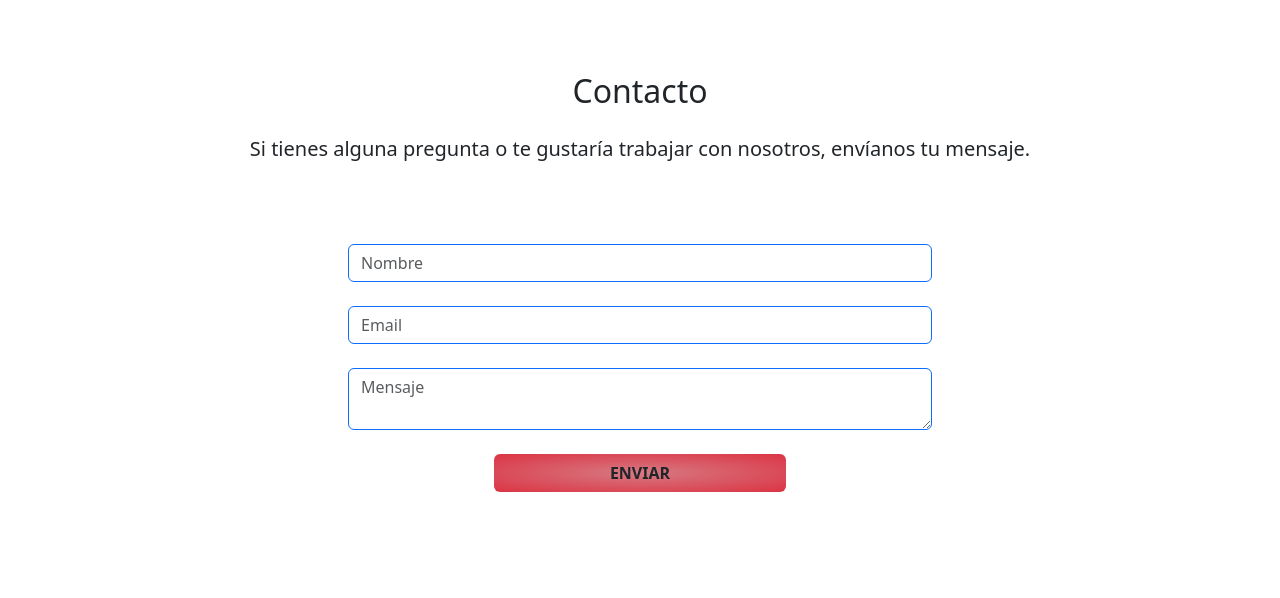
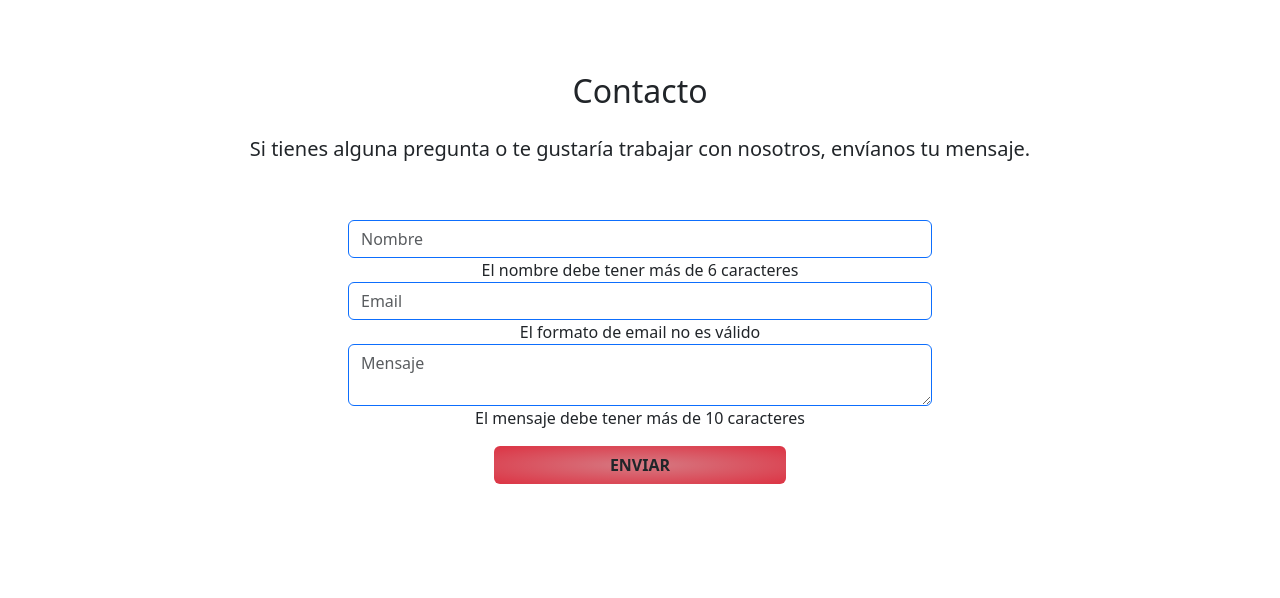
Before and after one commit to RamirezJM/weather-frontend-m4, a website: page index.html in a window 1280 px wide. Shown: the part 3111-3709 px from the top of the page. Drawn offline with nearby package versions, Linux system fonts and the light colour scheme.

Commit message:
refactor: modificar <form> para validación

```diff
--- a/index.html
+++ b/index.html
@@ -191,11 +191,20 @@
           con nosotros,
           envíanos tu mensaje.</p>
         <div class="contacto__form w-100 mx-auto">
-          <form class="my-5 p-2 rounded-2">
-            <input type="text" placeholder="Nombre" class="form-control border-primary w-100 my-4">
-            <input type="text" placeholder="Email" class=" form-control border-primary w-100 my-4">
-            <textarea placeholder="Mensaje" class="form-control border-primary w-100 my-4"></textarea>
-            <button class="btn form__btn form__btn--lg text-uppercase fw-semibold d-block mx-auto">Enviar</button>
+          <form class="my-5 p-2 rounded-2 needs-validation" novalidate>
+
+            <input type="text" placeholder="Nombre" class="form-control border-primary w-100 my-3" required
+              aria-describedby="nombre" aria-label="nombre" minlength="6">
+            <div class="invalid-feedback text-center" id="nombre">El nombre debe tener más de 6 caracteres</div>
+
+            <input type="email" placeholder="Email" class=" form-control border-primary w-100 my-3" required
+              aria-describedby="email" aria-label="email">
+            <div class="invalid-feedback text-center" id="email">El formato de email no es válido</div>
+
+            <textarea placeholder="Mensaje" class="form-control border-primary w-100 my-3" required
+              aria-describedby="mensaje" aria-label="mensaje" minlength="10"></textarea>
+            <div class="invalid-feedback text-center" id="mensaje">El mensaje debe tener más de 10 caracteres</div>
+            <button class="btn form__btn form__btn--lg text-uppercase fw-semibold d-block mx-auto mt-3" type="submit">Enviar</button>
           </form>
         </div>
       </div>
@@ -244,6 +253,7 @@
   <script src="https://cdn.jsdelivr.net/npm/bootstrap@5.3.8/dist/js/bootstrap.bundle.min.js"
     integrity="sha384-FKyoEForCGlyvwx9Hj09JcYn3nv7wiPVlz7YYwJrWVcXK/BmnVDxM+D2scQbITxI"
     crossorigin="anonymous"></script>
+  <script src="assets/js/form.js" type="module"></script>
   <script src="assets/js/theme.js" type="module"></script>
   <script src="assets/js/script.js" type="module"></script>
 </body>
```
